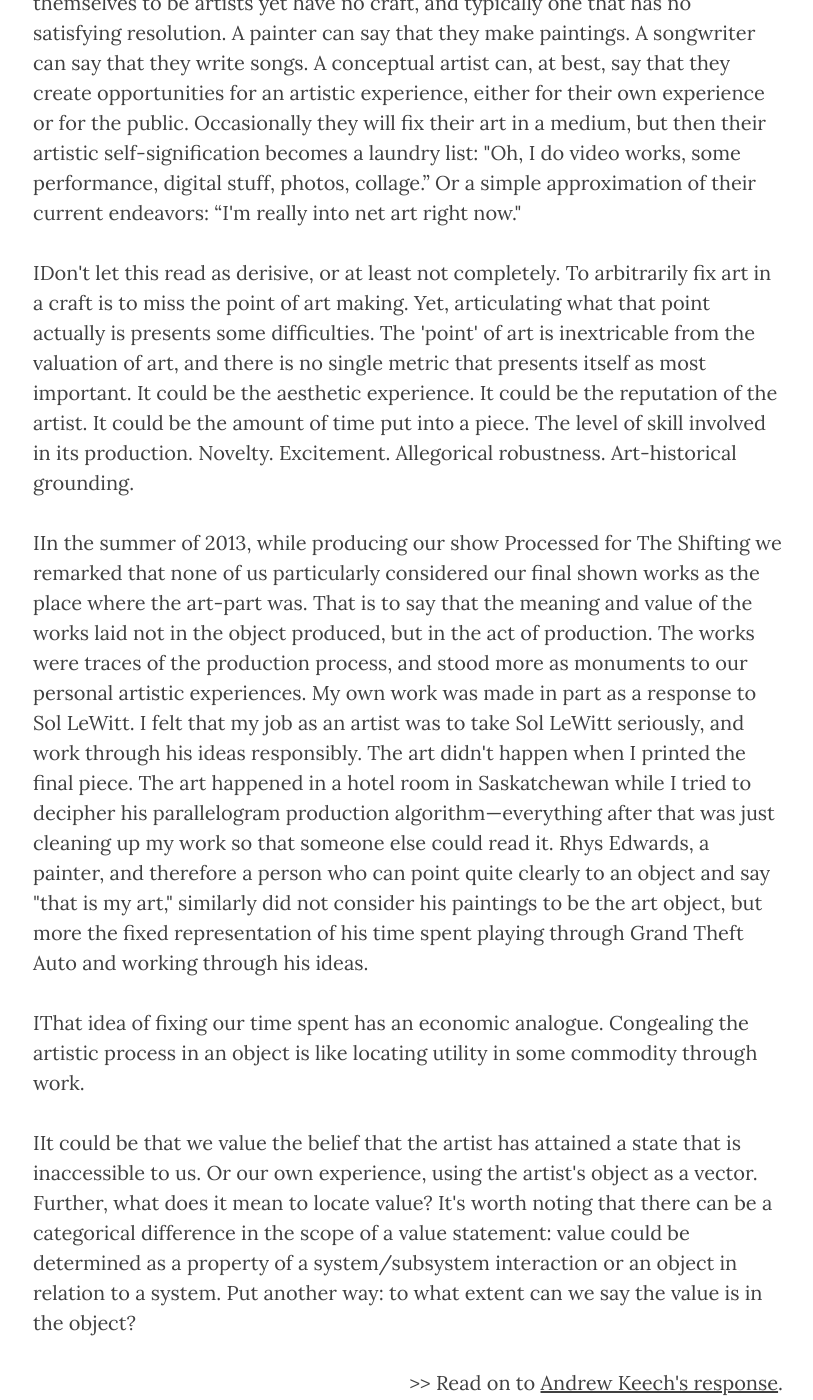
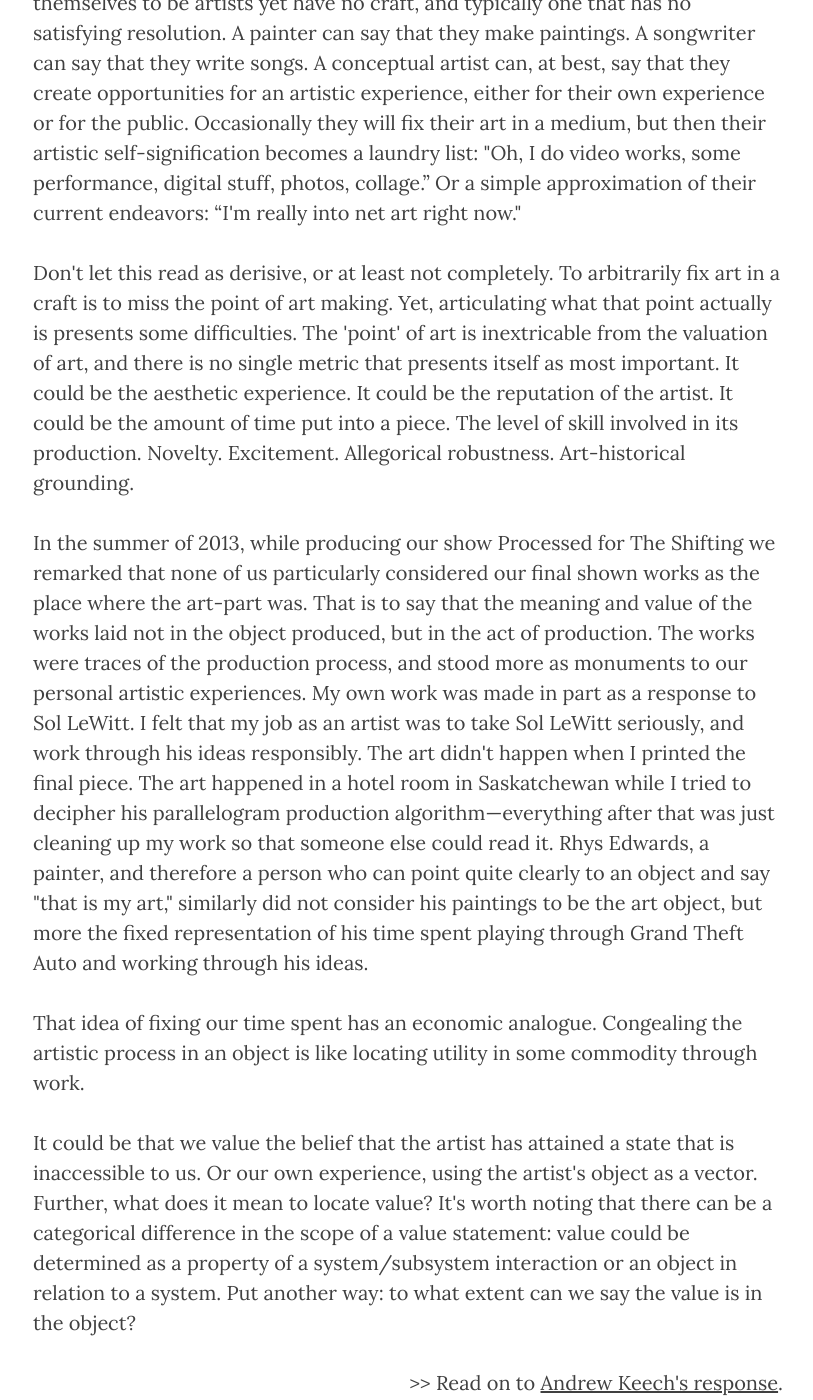
Before and after one commit to adriandgr/shifting-website, a Jekyll site: the page built from _posts/2015-06-14-dialogues-intro.md, in a window 1280 px wide and 1400 px high, scrolled down 1037 px. Shown: the whole window, without its empty margins (232-1045 px from the left). Built offline with Jekyll 4.4.1, drawn with Linux system fonts in a browser that asks for light colours; nearby versions of some CDN libraries.

Commit message:
edit to dialogues intro FIX

```diff
--- a/_posts/2015-06-14-dialogues-intro.md
+++ b/_posts/2015-06-14-dialogues-intro.md
@@ -20,13 +20,13 @@ header-img: "img/articles/dialogues/intro-post-bg.jpg"
 
 <p>It's quite often that I hear artists being asked, "So what is it that you do?" This is a good question. This is an existentially critical question for those who consider themselves to be artists yet have no craft, and typically one that has no satisfying resolution. A painter can say that they make paintings. A songwriter can say that they write songs. A conceptual artist can, at best, say that they create opportunities for an artistic experience, either for their own experience or for the public. Occasionally they will fix their art in a medium, but then their artistic self-signification becomes a laundry list: "Oh, I do video works, some performance, digital stuff, photos, collage.” Or a simple approximation of their current endeavors: “I'm really into net art right now."</p>
 
-<p>IDon't let this read as derisive, or at least not completely. To arbitrarily fix art in a craft is to miss the point of art making. Yet, articulating what that point actually is presents some difficulties. The 'point' of art is inextricable from the valuation of art, and there is no single metric that presents itself as most important. It could be the aesthetic experience. It could be the reputation of the artist. It could be the amount of time put into a piece. The level of skill involved in its production. Novelty. Excitement. Allegorical robustness. Art-historical grounding.</p>
+<p>Don't let this read as derisive, or at least not completely. To arbitrarily fix art in a craft is to miss the point of art making. Yet, articulating what that point actually is presents some difficulties. The 'point' of art is inextricable from the valuation of art, and there is no single metric that presents itself as most important. It could be the aesthetic experience. It could be the reputation of the artist. It could be the amount of time put into a piece. The level of skill involved in its production. Novelty. Excitement. Allegorical robustness. Art-historical grounding.</p>
 
-<p>IIn the summer of 2013, while producing our show Processed for The Shifting we remarked that none of us particularly considered our final shown works as the place where the art-part was. That is to say that the meaning and value of the works laid not in the object produced, but in the act of production. The works were traces of the production process, and stood more as monuments to our personal artistic experiences. My own work was made in part as a response to Sol LeWitt. I felt that my job as an artist was to take Sol LeWitt seriously, and work through his ideas responsibly. The art didn't happen when I printed the final piece. The art happened in a hotel room in Saskatchewan while I tried to decipher his parallelogram production algorithm—everything after that was just cleaning up my work so that someone else could read it. Rhys Edwards, a painter, and therefore a person who can point quite clearly to an object and say "that is my art," similarly did not consider his paintings to be the art object, but more the fixed representation of his time spent playing through Grand Theft Auto and working through his ideas.</p>
+<p>In the summer of 2013, while producing our show Processed for The Shifting we remarked that none of us particularly considered our final shown works as the place where the art-part was. That is to say that the meaning and value of the works laid not in the object produced, but in the act of production. The works were traces of the production process, and stood more as monuments to our personal artistic experiences. My own work was made in part as a response to Sol LeWitt. I felt that my job as an artist was to take Sol LeWitt seriously, and work through his ideas responsibly. The art didn't happen when I printed the final piece. The art happened in a hotel room in Saskatchewan while I tried to decipher his parallelogram production algorithm—everything after that was just cleaning up my work so that someone else could read it. Rhys Edwards, a painter, and therefore a person who can point quite clearly to an object and say "that is my art," similarly did not consider his paintings to be the art object, but more the fixed representation of his time spent playing through Grand Theft Auto and working through his ideas.</p>
 
-<p>IThat idea of fixing our time spent has an economic analogue. Congealing the artistic process in an object is like locating utility in some commodity through work.</p>
+<p>That idea of fixing our time spent has an economic analogue. Congealing the artistic process in an object is like locating utility in some commodity through work.</p>
 
-<p>IIt could be that we value the belief that the artist has attained a state that is inaccessible to us. Or our own experience, using the artist's object as a vector. Further, what does it mean to locate value? It's worth noting that there can be a categorical difference in the scope of a value statement: value could be determined as a property of a system/subsystem interaction or an object in relation to a system. Put another way: to what extent can we say the value is in the object?</p>
+<p>It could be that we value the belief that the artist has attained a state that is inaccessible to us. Or our own experience, using the artist's object as a vector. Further, what does it mean to locate value? It's worth noting that there can be a categorical difference in the scope of a value statement: value could be determined as a property of a system/subsystem interaction or an object in relation to a system. Put another way: to what extent can we say the value is in the object?</p>
 
 
 <p style="text-align: right">>> Read on to <a href="{{ page.next.url | prepend: site.baseurl | replace: '//', '/' }}">Andrew Keech's response</a>.</p>
```
